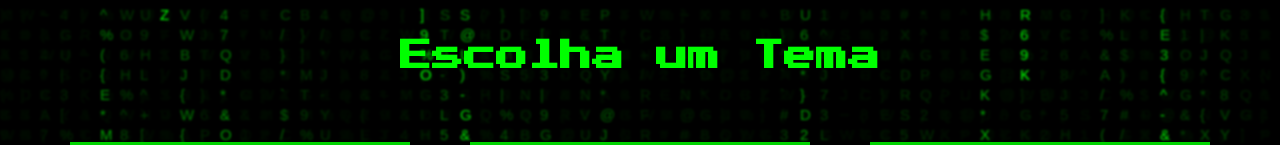
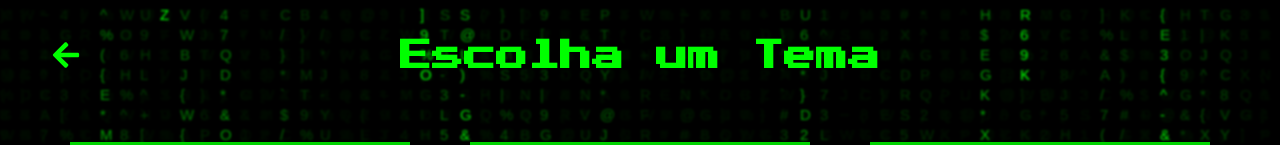
Before and after one commit to marcosilva2336/TIQUIZZMASTER, a Next.js app: page /menu in a window 1280 px wide. Shown: the top 145 px of the page. Built offline with nearby package versions, Linux system fonts and the light colour scheme.

Commit message:
integrando rota de home no menu

```diff
--- a/components/Menu/Menu.jsx
+++ b/components/Menu/Menu.jsx
@@ -1,6 +1,6 @@
 "use client"
 import React, { useEffect, useState } from 'react';
-import { FaTimes } from 'react-icons/fa';
+import { FaTimes, FaArrowLeft } from 'react-icons/fa';
 import '../../styles/menu.css';
 
 const temas = [
@@ -178,6 +178,10 @@ const Menu = () => {
                     </div>
                 </div>
             )}
+
+            <a href="/" className="back-home">
+                <FaArrowLeft size={30} color="#00FF00" />
+            </a>
         </div>
     );
 };
--- a/styles/menu.css
+++ b/styles/menu.css
@@ -5,11 +5,6 @@ body {
     font-family: 'Press Start 2P', sans-serif;
 }
 
-.menu-container {
-    text-align: center;
-    color: #00FF00;
-    position: relative;
-}
 
 canvas {
     background: black;
@@ -22,6 +17,20 @@ canvas {
     filter: blur(1px);
     z-index: -1;
 }
+
+.back-home {
+    position: absolute;
+    top: 0;
+    left: 4%;
+    cursor: pointer;
+}
+
+.menu-container {
+    text-align: center;
+    color: #00FF00;
+    position: relative;
+}
+
 
 .menu-title {
     font-size: 2em;
@@ -160,45 +169,55 @@ canvas {
 /* Media Queries para Responsividade */
 @media screen and (max-width: 1024px) {
     .menu-grid {
-        grid-template-columns: repeat(2, 1fr); /* Duas colunas em telas menores */
+        grid-template-columns: repeat(2, 1fr);
+        /* Duas colunas em telas menores */
     }
 
     .menu-title {
-        font-size: 1.8em; /* Ajusta o tamanho da fonte do título para telas menores */
+        font-size: 1.8em;
+        /* Ajusta o tamanho da fonte do título para telas menores */
     }
 
     .menu-item {
-        font-size: 2vw; /* Ajusta o tamanho da fonte para telas menores */
-        padding: 30px; /* Ajusta o padding para telas menores */
+        font-size: 2vw;
+        /* Ajusta o tamanho da fonte para telas menores */
+        padding: 30px;
+        /* Ajusta o padding para telas menores */
     }
 
-    .pagination{
+    .pagination {
         margin-bottom: 20px;
     }
 }
 
 @media screen and (max-width: 768px) {
     .menu-grid {
-        grid-template-columns: repeat(1, 1fr); /* Uma coluna em telas menores */
+        grid-template-columns: repeat(1, 1fr);
+        /* Uma coluna em telas menores */
     }
 
     .menu-title {
-        font-size: 1.5em; /* Ajusta o tamanho da fonte do título para telas menores */
+        font-size: 1.5em;
+        /* Ajusta o tamanho da fonte do título para telas menores */
     }
 
     .menu-item {
-        font-size: 3vw; /* Ajusta o tamanho da fonte para telas menores */
-        padding: 20px; /* Ajusta o padding para telas menores */
+        font-size: 3vw;
+        /* Ajusta o tamanho da fonte para telas menores */
+        padding: 20px;
+        /* Ajusta o padding para telas menores */
     }
 }
 
 @media screen and (max-width: 425px) {
     .menu-title {
-        font-size: 1.2em; /* Ajusta o tamanho da fonte do título para telas menores */
+        font-size: 1.2em;
+        /* Ajusta o tamanho da fonte do título para telas menores */
     }
 
     .menu-item {
-        font-size: 4vw; /* Ajusta o tamanho da fonte para telas menores */
+        font-size: 4vw;
+        /* Ajusta o tamanho da fonte para telas menores */
         padding: 15px;
     }
 
```
